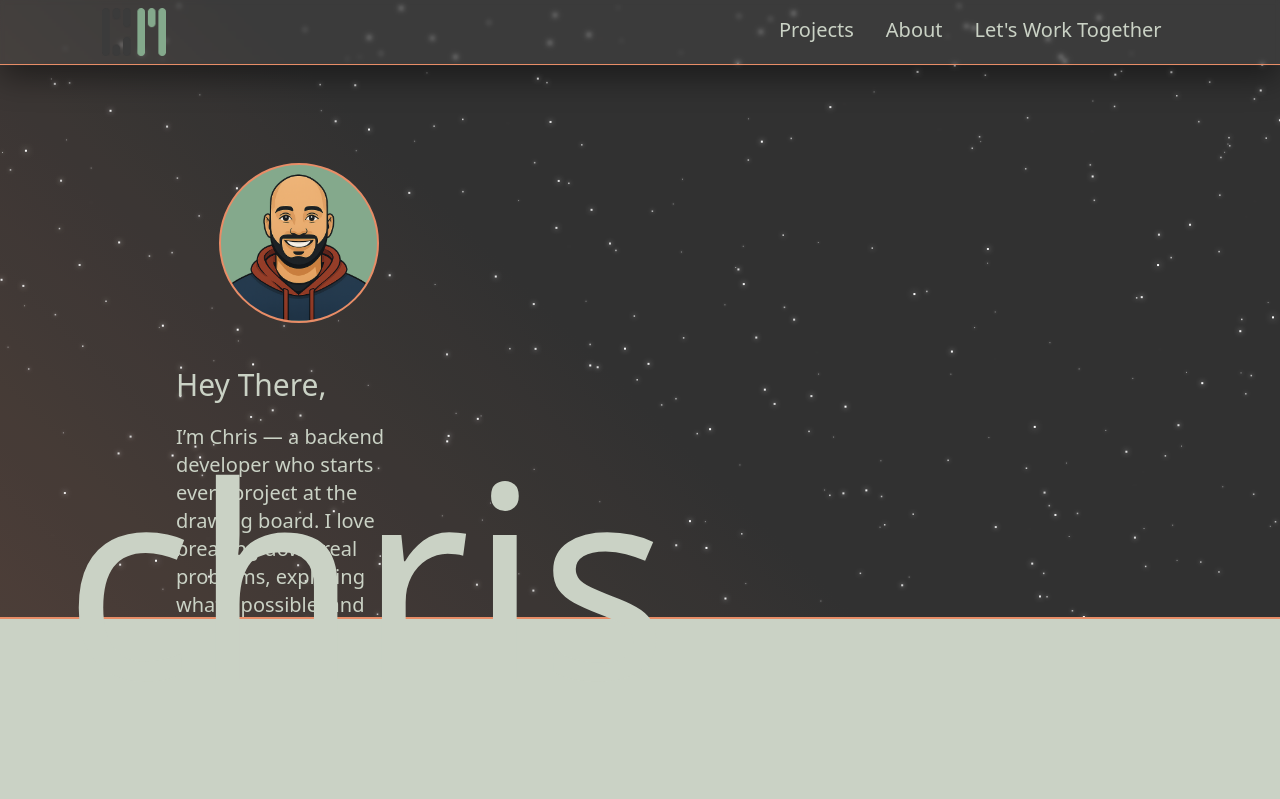
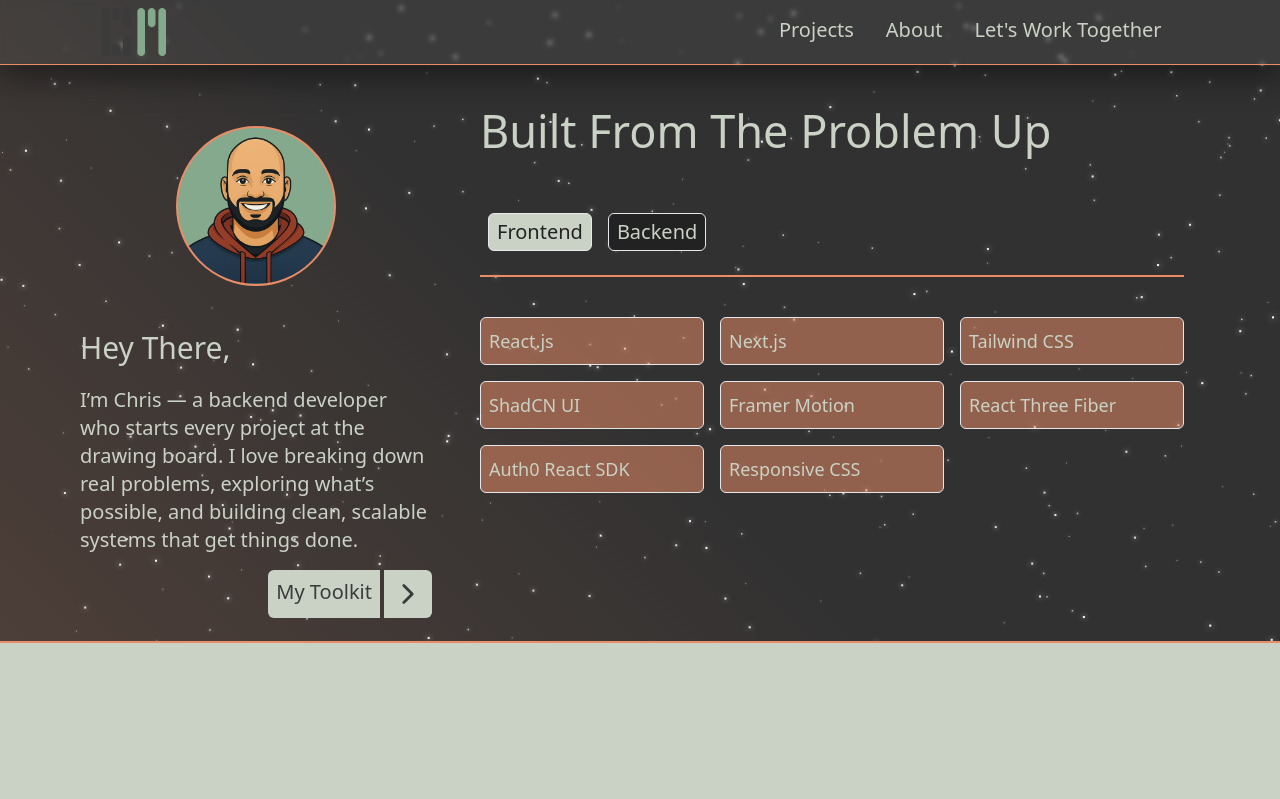
Before and after one commit to syntax-co/cm-website, a Next.js app: page / in a window 1280 px wide. Shown: the top 799 px of the page. Built offline with nearby package versions, Linux system fonts and the light colour scheme.

Commit message:
quick push

```diff
--- a/src/components/bottom-section.js
+++ b/src/components/bottom-section.js
@@ -6,8 +6,7 @@
 
 const BottomSection = () => {
 
-    const {screenSize} = useStateContext
-
+    const {screenSize} = useStateContext()
 
 
 
@@ -16,6 +15,17 @@
         border-t-2 border-primary px-16
         flex items-center justify-start
         bg-foreground
+
+        sm:h-[10vh]
+        md:h-[10vh]
+        lg:h-[20vh]
+        xl:h-[20vh]
+
+        sm:px-4
+        md:px-4
+        lg:px-8
+        xl:px-16
+
         '
         >
 
@@ -25,10 +35,15 @@
                 <Wave />
             }
 
-            <div className='w-fit  leading-[100%]
+            <div className='w-fit mx-auto leading-[100%]
             text-light
             font-display relative
-            text-[21vw]
+
+
+            sm:text-[40px]
+            md:text-[50px]
+            lg:text-[100px]
+            xl:text-[100px]
 
 
             '
--- a/src/components/middle-section.js
+++ b/src/components/middle-section.js
@@ -3,6 +3,7 @@
 import ProjectsCard from "./projects-card";
 import TechPanel from "./tech-panel";
 import { useStateContext } from "@/contexts/state-context";
+import { useEffect } from "react";
 
 
 
@@ -42,7 +43,7 @@
     const {toggleViewTech} = useStateContext();
 
     return(
-        <div className='p-12
+        <div className='p-4
         flex flex-col justify-center
         font-primary
 
@@ -122,8 +123,7 @@
 
 const MiddleSection = () => {
 
-    const {viewTech,toggleViewTech} = useStateContext()
-
+    const {viewTech,screenSize,toggleViewTech} = useStateContext()
 
 
 
@@ -152,11 +152,16 @@
                 >
 
                     {
-                        !viewTech?
+                        (!viewTech || (screenSize=='lg'|| screenSize=='xl'))?
                         <LeftSection />:
                         <RightSection />
                     }
 
+
+                    {
+                        (screenSize=='lg'||screenSize=='xl')&&
+                        <RightSection />
+                    }
 
 
 
--- /dev/null
+++ b/src/components/mobile-menu.js
@@ -0,0 +1,74 @@
+import React from "react";
+import { motion, AnimatePresence } from "framer-motion";
+import { useStateContext } from "@/contexts/state-context";
+import { IoMdClose } from "react-icons/io";
+import { useRouter } from "next/router";
+
+// Adjust these items to match your sections
+const navItems = [
+  { label: "Home", href: "#home" },
+  { label: "About", href: "#about" },
+  { label: "Projects", href: "#projects" },
+  { label: "Contact", href: "#contact" },
+];
+
+
+export default function MobileMenu({}) {
+    const router = useRouter()
+    const {viewMobileMenu,toggleMobileMenu,pages} = useStateContext()
+    const _pages = {home:'/', ...pages}
+    const handleClick = (path) => {
+        toggleMobileMenu()
+
+        router.push(path)
+
+    }
+
+    const onClose = () => {
+        toggleMobileMenu()
+
+    }
+
+  return (
+    <AnimatePresence>
+      {viewMobileMenu && (
+        <motion.div
+          key="overlay"
+          initial={{ opacity: 0 }}
+          animate={{ opacity: 1 }}
+          exit={{ opacity: 0 }}
+          transition={{ duration: 0.2 }}
+          className="absolute inset-0 z-50 bg-background/95 backdrop-blur-lg flex flex-col
+          font-primary text-light"
+        >
+          {/* Close Button */}
+          <button
+            aria-label="Close menu"
+            className="absolute top-4 right-4 p-2 rounded-md hover:bg-muted/60 focus:outline-none focus:ring-2 focus:ring-primary"
+            onClick={onClose}
+          >
+            <IoMdClose className=""
+            size={30} />
+          </button>
+
+          {/* Navigation Links */}
+          <ul className="flex-1 flex flex-col justify-center items-center space-y-8">
+            {Object.keys(_pages).map((key,dex) => (
+              <li key={'item-'+dex}>
+                <div
+                  className="text-2xl font-semibold tracking-wide hover:text-primary transition-colors"
+
+                  onClick={() => {handleClick(_pages[key])}}
+                >
+                  {key.slice(0,1).toUpperCase()+key.slice(1)}
+                </div>
+              </li>
+            ))}
+          </ul>
+
+
+        </motion.div>
+      )}
+    </AnimatePresence>
+  );
+}
--- a/src/components/navbar.js
+++ b/src/components/navbar.js
@@ -2,7 +2,7 @@
 import { motion } from "framer-motion"
 import { useRouter } from "next/router"
 import { useState } from "react"
-
+import { CiMenuFries } from "react-icons/ci";
 
 const NavItem = ({item,path}) => {
     const router = useRouter()
@@ -31,12 +31,10 @@
 
 
 const Navbar = () => {
+
     const router = useRouter()
-    const pages = {
-        'projects':'/projects',
-        'about':'/about',
-        "Let's Work Together":'/contact'
-    }
+    const {screenSize,toggleMobileMenu,pages} = useStateContext()
+
 
 
 
@@ -68,6 +66,7 @@
             "
             >
                 {
+                    (screenSize=='lg'||screenSize=='xl')?
                     Object.keys(pages).map((item,dex) => {
 
                         return(
@@ -76,7 +75,17 @@
                             path={pages[item]}
                             />
                         )
-                    })
+                    }):
+                    <div
+
+                    onClick={() => {
+                        toggleMobileMenu()
+                    }}
+                    >
+                        <CiMenuFries className="text-white"
+                        size={35}
+                        />
+                    </div>
                 }
             </div>
 
--- a/src/components/tech-panel.js
+++ b/src/components/tech-panel.js
@@ -1,6 +1,7 @@
 import { useStateContext } from "@/contexts/state-context";
 import { AnimatePresence, motion } from "framer-motion";
 import { useEffect, useState } from "react";
+import { IoIosArrowBack } from "react-icons/io";
 
 
 
@@ -33,7 +34,7 @@
     const [hovering,setHovering] = useState()
 
     return(
-        <motion.div className=" p-1.5 mx-2
+        <motion.div className=" px-2 py-1 mx-2
         text-xl cursor-pointer border
         font-primary rounded-md
 
@@ -57,24 +58,23 @@
 }
 
 
-const TechTile = ({label,dex}) => {
+const TechTile = ({label,dex, grow=false}) => {
+
+    const {screenSize} = useStateContext()
+
 
     return(
-        <motion.div className=" h-12 p-2
-        flex items-center
-        rounded-md border text-light mr-auto
-        font-display
-
-        sm:text-base
-        md:text-base
-        lg:text-lg
-        xl:text-lg
-
-        sm:w-[45%]
-        md:w-[45%]
-        lg:w-[30%]
-        xl:w-[30%]
-        "
+        <motion.div className={
+        "w-full h-12 p-2 bg-primaryOpac "+
+        "flex items-center rounded-md border text-light mr-auto font-display "+
+        "sm:text-base md:text-base lg:text-lg xl:text-lg "+
+        (grow&&
+            (
+                (screenSize=='sm' || screenSize=='md')?
+                'col-span-2':'col-span-3'
+            )
+        )
+        }
 
         initial={{opacity:0}}
         animate={{
@@ -103,7 +103,7 @@
 const TechPanel = () => {
 
 
-    const {technologies,selectedTile} = useStateContext()
+    const {technologies,selectedTile,screenSize,toggleViewTech} = useStateContext()
     const [techView,setTechView] = useState([])
     const [hide,setHide] = useState(false)
 
@@ -144,6 +144,21 @@
             "
             >
                 {
+                    (screenSize=='sm'||screenSize=='md')&&
+                    <div className="w-16 bg-secondary
+                    flex items-center justify-center
+                    rounded-md mr-auto
+                    "
+
+                    onClick={() => {
+                        toggleViewTech()
+                    }}
+                    >
+                        <IoIosArrowBack size={30} />
+                    </div>
+                }
+
+                {
                     Object.keys(technologies).map((key,dex) => {
 
                         return(
@@ -154,24 +169,41 @@
                     })
                 }
 
+
+
             </div>
 
             <div className="w-full h-[2px] bg-primary my-2"
             />
 
             <div className="h-fit pt-8
-            flex flex-wrap gap-y-4"
+            grid gap-4
+
+            sm:grid-rows-5
+            md:grid-rows-5
+            lg:grid-rows-3
+            xl:grid-rows-3
+
+            sm:grid-cols-2
+            md:grid-cols-2
+            lg:grid-cols-3
+            xl:grid-cols-3
+            "
             >
                 <AnimatePresence >
                 {
                     !hide&&
                     techView.map((item,dex)=>{
 
+
                         if (item!='empty') {
+                            const even = (techView.length%2)==0
+
                             return(
                                 <TechTile key={'tech-tile-'+dex}
                                 label={item}
                                 dex={dex}
+                                grow={!even&&dex==(techView.length-1)}
                                 />
                             )
                         } else {
--- a/src/contexts/state-context.js
+++ b/src/contexts/state-context.js
@@ -16,7 +16,13 @@
     const [view,setView] = useState('main')
     const [viewTech,setViewTech] = useState(false)
     const [screenSize,setScreenSize] = useState('sm')
+    const [viewMobileMenu,setViewMobileMenu] = useState(false)
 
+    const pages = {
+        'projects':'/projects',
+        'about':'/about',
+        "Let's Work Together":'/contact'
+    }
 
 
     // █████╗█████╗█████╗█████╗█████╗█████╗█████╗█████╗█████╗█████╗█████╗█████╗█████╗█████╗█████╗
@@ -24,6 +30,10 @@
 
     const toggleViewTech = () => {
         setViewTech(!viewTech);
+    }
+
+    const toggleMobileMenu = () => {
+        setViewMobileMenu(!viewMobileMenu)
     }
 
     const handleRouteChange = (url) => {
@@ -37,18 +47,17 @@
 
         let size
 
-        if (width < 640) {
+        if (width < 360) {
             size = 'sm'; // small (mobile)
         } else if (width < 768) {
             size = 'md'; // medium (tablet)
         } else if (width < 1024) {
             size = 'lg'; // large (laptop)
-        } else if (width < 1280) {
+        } else if (width < 1536) {
             size = 'xl'; // extra large (desktop)
         } else {
             size = '2xl'; // 2x large
         }
-
 
         setScreenSize(size)
     }
@@ -80,10 +89,13 @@
         view,
         screenSize,
         viewTech,
+        viewMobileMenu,
         setSelectedTile,
         setSelectedProject,
         setView,
-        toggleViewTech
+        toggleViewTech,
+        toggleMobileMenu,
+        pages
         }}>
         {children}
         </StateContext.Provider>
--- a/src/pages/_app.js
+++ b/src/pages/_app.js
@@ -1,5 +1,6 @@
 import StarfieldBackground from "@/components/misc/particle-background";
 import ParticleBackground from "@/components/misc/particle-background";
+import MobileMenu from "@/components/mobile-menu";
 import Navbar from "@/components/navbar";
 import { StateProvider } from "@/contexts/state-context";
 import "@/styles/globals.css";
@@ -14,6 +15,8 @@
           <StarfieldBackground />
         </div>
 
+        <MobileMenu />
+
         {/* Main content */}
         <div className="relative z-10">
           <Navbar />
--- a/tailwind.config.js
+++ b/tailwind.config.js
@@ -24,8 +24,7 @@
       'sm': '360px',     // redefined to support small phones
       'md': '768px',
       'lg': '1024px',
-      'xl': '1280px',
-      '2xl': '1536px',
+      'xl': '1536px',
     },
   },
   plugins: [],
```
